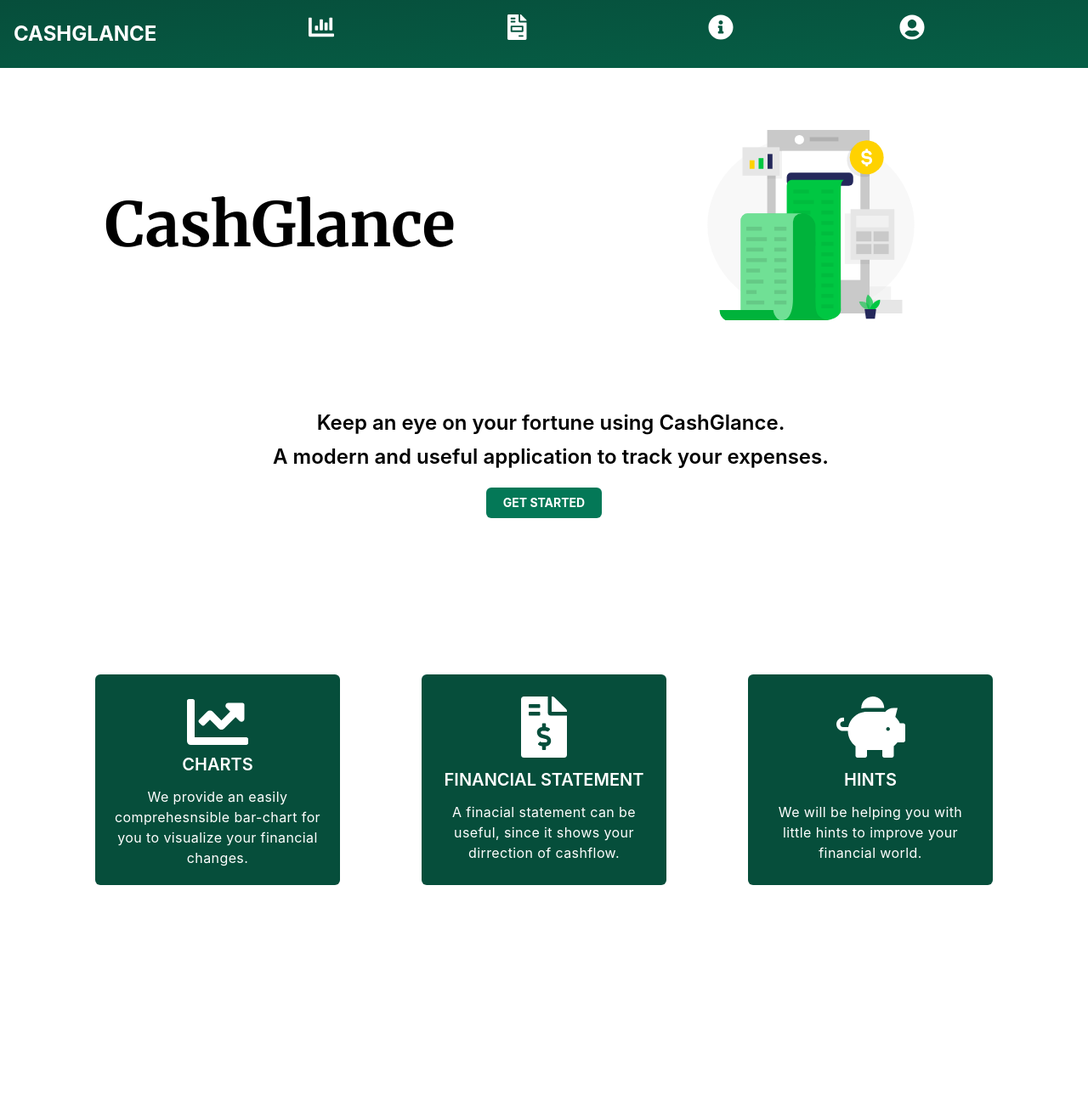
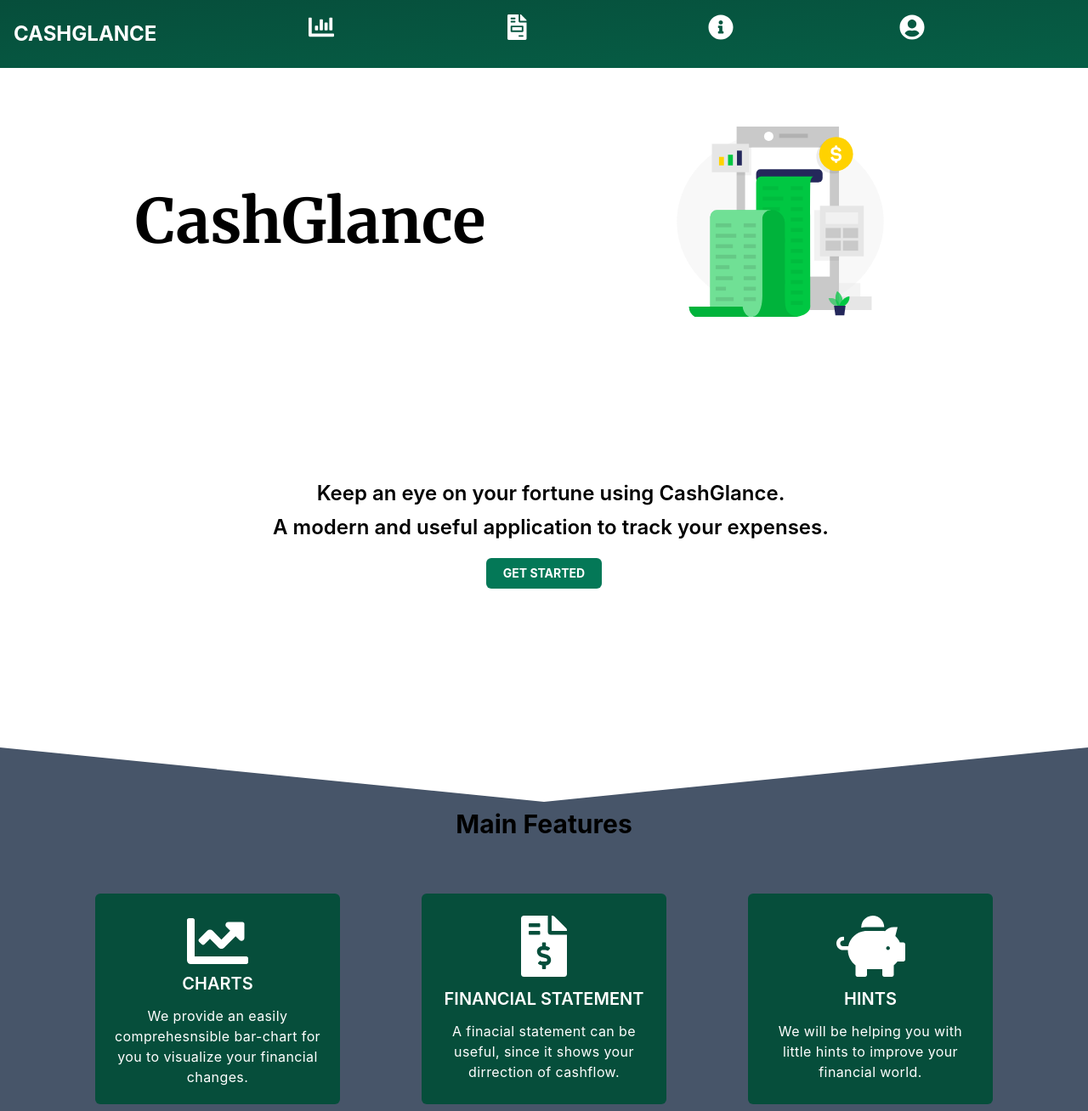
Before and after one commit to PasztorGergo/CashGlance, a Next.js app: page / in a window 1280 px wide. Shown: the whole page at 85% size. Before the commit the page ends 1050 px from the top, so only its background shows below. Built offline with nearby package versions, Linux system fonts and the light colour scheme.

Commit message:
scrollBar

```diff
--- a/components/Feature.tsx
+++ b/components/Feature.tsx
@@ -6,7 +6,8 @@ type Props = {};
 
 export default function Feature({}: Props) {
   return (
-    <section className="features mt-36 py-2 px-4">
+    <section className="features mt-36 py-2 px-4 z-10 bg-slate-600">
+      <h2 className="text-3xl font-bold text-center mb-16">Main Features</h2>
       <ul className={Styles.featureList}>
         <li className={Styles.featureContainer}>
           <FontAwesomeIcon
--- a/components/Header.tsx
+++ b/components/Header.tsx
@@ -3,16 +3,17 @@ import Image from "next/image";
 import FinanceApp from "../public/FinanceApp.svg";
 import Button from "./Button";
 import { useRouter } from "next/router";
+import HeaderStyles from "../styles/Header.module.css";
 
 export default function Header() {
   const router = useRouter();
   return (
-    <header className="flex w-full py-8 px-4 justify-around items-center flex-wrap">
+    <header className={`${HeaderStyles.header} prose-headings:text-black`}>
       <h1 className="font-bold text-3xl sm:text-7xl font-merriweather self-center">
         CashGlance
       </h1>
       <Image src={FinanceApp} />
-      <div className="flex flex-col basis-full justify-around items-center gap-2 text-center mt-16">
+      <div className="flex flex-col basis-full justify-around items-center gap-2 text-center">
         <h2 className="pl-4 text-2xl font-semibold">
           Keep an eye on your fortune using CashGlance.
         </h2>
@@ -27,7 +28,7 @@ export default function Header() {
             });
           }}
           theme="success"
-          className="mt-3 px-5 py-2 text-lg hover:bg-emerald-800 transition-all hover:scale-105 active:scale-95"
+          className="z-[9] mt-3 px-5 py-2 text-lg hover:bg-emerald-800 transition-all hover:scale-105 active:scale-95"
         >
           Get Started
         </Button>
--- a/components/Navigation.tsx
+++ b/components/Navigation.tsx
@@ -1,4 +1,4 @@
-import React from "react";
+import React, { useEffect, useState } from "react";
 import styles from "../styles/Navigation.module.css";
 import { FontAwesomeIcon } from "@fortawesome/react-fontawesome";
 import Link from "next/link";
@@ -6,9 +6,18 @@ import { useFirebase } from "../hooks/FirebaseContext";
 type Props = {};
 
 export default function Navigation({}: Props) {
+  const [scroll, setScroll] = useState(false);
+  const [prevScrollPos, setPrevious] = useState<number>(0);
+  const [currentScrollPos, setCurrent] = useState<number>(0);
+
+  window.addEventListener("scroll", () => {});
   const { currentUser } = useFirebase();
   return (
-    <nav className={`${styles.navigation} prose-h2:text-white`}>
+    <nav
+      className={`${styles.navigation} prose-h2:text-white ${
+        scroll ? "-translate-y-full" : "translate-y-0"
+      }`}
+    >
       <Link href="/">
         <h2 className={styles.brand}>CashGlance</h2>
       </Link>
--- /dev/null
+++ b/styles/Header.module.css
@@ -0,0 +1,8 @@
+.header {
+  @apply relative min-h-screen flex w-full py-8 px-4 justify-evenly items-center flex-wrap;
+}
+.header::after {
+  content: "";
+  clip-path: polygon(50% 100%, 100% 0, 100% 100%, 0 100%, 0 0);
+  @apply bg-slate-600 w-full h-16 absolute -bottom-36 left-0 z-[2];
+}
--- a/styles/Navigation.module.css
+++ b/styles/Navigation.module.css
@@ -1,5 +1,5 @@
 .navigation {
-  @apply w-full flex items-center h-20 bg-gradient-to-br from-emerald-900 to-emerald-800 px-4 justify-between;
+  @apply w-full flex items-center h-20 bg-gradient-to-br transition-transform fixed z-10 from-emerald-900 to-emerald-800 px-4 justify-between;
 }
 
 .brand {
```
